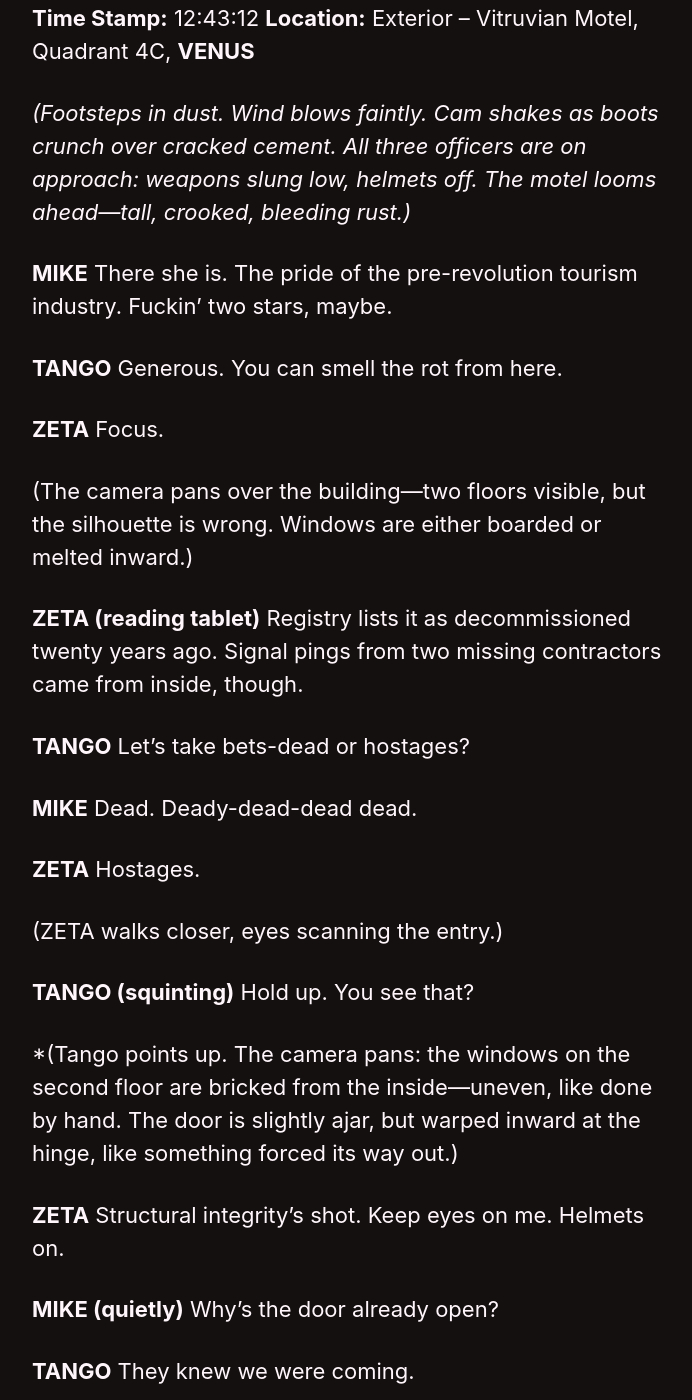
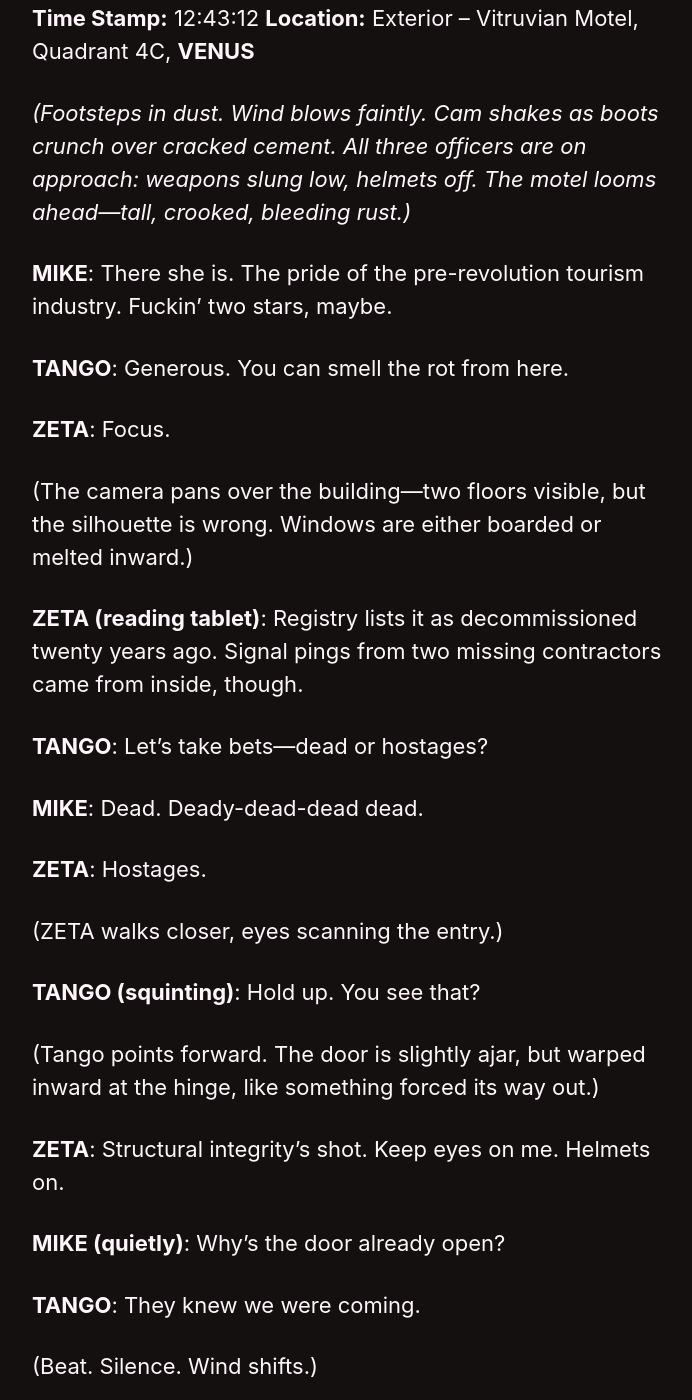
Before and after one commit to kyrie-edelweiss/edelweiss-archive, a Jekyll site: the page built from _pages/the-red-king.md, in a window 1280 px wide and 1400 px high, scrolled down 59115 px. Shown: the whole window, without its empty margins (290-982 px from the left). Built offline with Jekyll 4.4.1, drawn with Linux system fonts in a browser that asks for light colours; cached includes are drawn as plain includes; our own code applies the rules of GitHub Pages for plain Markdown files; some of the changed text lies outside the part shown.

Commit message:
Update the-red-king.md

```diff
--- a/_pages/the-red-king.md
+++ b/_pages/the-red-king.md
@@ -1184,63 +1184,63 @@ Neither man acknowledges it.
 
 *(Footsteps in dust. Wind blows faintly. Cam shakes as boots crunch over cracked cement. All three officers are on approach: weapons slung low, helmets off. The motel looms ahead—tall, crooked, bleeding rust.)*
 
-**MIKE**
+**MIKE**:
 There she is.
 The pride of the pre-revolution tourism industry. Fuckin’ two stars, maybe.
 
-**TANGO**
+**TANGO**:
 Generous. You can smell the rot from here.
 
-**ZETA**
+**ZETA**:
 Focus.
 
 (The camera pans over the building—two floors visible, but the silhouette is wrong. Windows are either boarded or melted inward.)
 
-**ZETA (reading tablet)**
+**ZETA (reading tablet)**:
 Registry lists it as decommissioned twenty years ago.
 Signal pings from two missing contractors came from inside, though.
 
-**TANGO**
-Let's take bets-dead or hostages?
-
-**MIKE**
+**TANGO**:
+Let's take bets—dead or hostages?
+
+**MIKE**:
 Dead. Deady-dead-dead dead.
 
-**ZETA**
+**ZETA**:
 Hostages.
 
 (ZETA walks closer, eyes scanning the entry.)
 
-**TANGO (squinting)**
+**TANGO (squinting)**:
 Hold up. You see that?
 
-*(Tango points up. The camera pans: the windows on the second floor are bricked from the inside—uneven, like done by hand. The door is slightly ajar, but warped inward at the hinge, like something forced its way out.)
-
-**ZETA**
+(Tango points forward. The door is slightly ajar, but warped inward at the hinge, like something forced its way out.)
+
+**ZETA**:
 Structural integrity’s shot. Keep eyes on me. Helmets on.
 
-**MIKE (quietly)**
+**MIKE (quietly)**:
 Why’s the door already open?
 
-**TANGO**
+**TANGO**:
 They knew we were coming.
 
 (Beat. Silence. Wind shifts.)
 
-**ZETA**
+**ZETA**:
 Weapons check. We breach on my mark.
 
 *(Zeta straps his boots tighter.)*
 
-**MIKE**
+**MIKE**:
 You ever get the feeling someone's watching you?
 
-TANGO:
+**TANGO**:
 No.
 
 *(Pause.)*
 
-**TANGO (softer)**
+**TANGO (softer)**:
 But I do now.
 
 ---
@@ -1255,76 +1255,76 @@ But I do now.
 
 *(Door hinges creak. The metal doesn’t resist—it swings inward with the slow exhale of a deep breath. The interior is darker than expected. The camera auto-corrects exposure. The air immediately registers several degrees warmer.)*
 
-**ZETA (flat)**
+**ZETA (flat)**:
 VAP 33-102. Entry point breached.
 Natural light waning. Flashlights on.
 
 *(Flashlights snap on with soft mechanical clicks. The beams sweep across a trashed lobby. Furniture is overturned, decomposing. A reception desk sags in on itself. Wallpaper is peeling in wide, vertical strips. Godrays through the boarded windows.)*
 
-**MIKE**
+**MIKE**:
 Okay… this is worse than I expected.
 
-**TANGO**
+**TANGO**:
 You expected better?
 
-**MIKE (gesturing)**
+**MIKE (gesturing)**:
 I mean look at it. That used to be a couch. Now it’s mulch.
 
-**ZETA**
+**ZETA**:
 Focus. Signs of habitation—anything recent?
 
 *(TANGO moves toward the desk. His cam picks up a broken landline, stained not with dust, but with something *damp*. There are no footprints on the floor, just odd drag patterns. Something was moved. Or pulled.)*
 
-**TANGO**
+**TANGO**:
 This place smells like old copper and vinegar.
 
-**MIKE:**
+**MIKE:**:
 I can hear the ocean.
 
-**ZETA (snaps)**
+**ZETA (snaps)**:
 There’s no ocean nearby.
 Block that noise out. Stay sharp.
 
-**TANGO (low)**
+**TANGO (low)**:
 He’s not wrong. It’s faint... but it’s there. Rolling tide. Coming from below us?
 
 *(Silence falls. The only sound is distant, rhythmic. Not wind. Not pipes. Not footsteps. But a low **pulling sound**, as if something massive were breathing through layers of walls.)*
 
 ---
 
-**ZETA:**
+**ZETA**:
 Reception’s clear.
 
-**TANGO:**
+**TANGO**:
 Split and sweep the side halls. Call out what you find.
 
 *(The squad moves. Zeta veers right. Mike takes left. Tango holds centerline. Their lights cut through air thick with invisible moisture. Each beam reveals *no mirrors.* Even where frame outlines remain on the wall—nothing reflective. Nothing watching back.)*
 
 ---
 
-**MIKE (softly, to himself)**
+**MIKE (softly, to himself)**:
 Why seal off the whole place?
 
-**MIKE (O.S.)**
+**MIKE**:
 I’ve got two doors—both locked. This hallway’s a dead end.
 
-**TANGO (O.S.)**
+**TANGO**:
 Same. One partially open. No sound. Doesn’t look disturbed.
 
-**ZETA**
+**ZETA**:
 Lobby level is clear. Proceeding to stairwell.
 
 ---
 
-*(ZETA moves ahead. The camera catches one final shot of the lobby—just before they pass into the stairwell: the corner of a painting. Water-damaged, streaked in red. The image is smeared, but some of it remains visible. A **man**. Kneeling. Arms raised. Eyes gone. The title plate beneath it is unreadable.)*
-
-**TANGO (staring)**
+*(Zeta moves ahead. The camera catches one final shot of the lobby—just before they pass into the stairwell: the corner of a painting. Water-damaged, streaked in red. The image is smeared, but some of it remains visible. A **man**. Kneeling. Arms raised. Eyes gone. The title plate beneath it is unreadable.)*
+
+**TANGO (staring)**:
 You seeing this?
 
-**ZETA**
+**ZETA**:
 Ignore it.
 
-**MIKE**
+**MIKE**:
 What the hell kind of motel hangs that in the lobby?
 
 *(No response. They move toward the stairwell. The sound of the ocean fades—not disappearing, but **receding**. Like it's waiting for them on another floor.)*
@@ -1339,13 +1339,13 @@ What the hell kind of motel hangs that in the lobby?
 
 *(Heavy door creaks open. Flashlights cut through dust-laced dark. The stairwell is narrow, ribbed with old pipes and condensation. The walls sweat. Paint bubbles in long, oozing strips.)*
 
-**ZETA:**
+**ZETA**:
 Stairwell entry confirmed.
 
-**MIKE (quiet):**
+**MIKE (quiet)**:
 You smell that? It’s different in here.
 
-**TANGO:**
+**TANGO:**:
 Yeah. Like boiled metal and damp cloth.
 Same as morgues back on **SATURN.**
 
@@ -1353,99 +1353,93 @@ Same as morgues back on **SATURN.**
 
 *(They begin climbing. The steps are slick in places—worn through concrete, not metal. One groans under Mike’s weight. Flashlights wobble on the walls—revealing stains that look like old boot scuffs. Or claw marks. It’s hard to tell.)*
 
-**ZETA:**
+**ZETA**:
 Count your steps.
 
-**TANGO:**
+**TANGO**:
 Why?
 
-**ZETA:**
+**ZETA**:
 If you feel like we’ve gone farther than we should have, I want numbers to prove it.
 
-**MIKE (after a beat):**
+**MIKE (after a beat)**:
 Thirteen... fourteen... fifteen... wait—
 
-**TANGO:**
+**TANGO**:
 We passed the second floor already.
 
-**MIKE:**
+**MIKE**:
 There wasn’t a door.
 
 ---
 
 *(They stop. The landing is blank. No signage. No hallway access. Just more stairs. The lighting fades to a dull, wet amber. A subtle hum now permeates the air—a low vibration, like the sound of an engine.)*
 
-**TANGO:**
+**TANGO**:
 You feel that?
 
-**ZETA:**
+**ZETA**:
 I feel it.
 
-**TANGO:**
-Like it’s watching us climb.
+**TANGO**:
+Like someone's watching us climb.
 
 ---
 
 *(The next landing finally appears—barely different from the last. No signage. Just a wall where a hallway should be. A single light buzzes overhead, dimming every time someone passes beneath.)*
 
-**ZETA:**
+**ZETA**:
 Altitude indicator says we’ve climbed 8 meters. That’s three floors’ worth.
 
-**MIKE:**
+**MIKE**:
 We’ve only seen **one** floor.
 
-**TANGO:**
+**TANGO**:
 So where are the others?
 
 *(Pause.)*
 
 ---
 
-**22:46:12 – INTERIOR ANOMALY FLAGGED**
-
-> ***CAM NOTE: Light refraction data inconsistent with building schematic. Internal elevation exceeds external profile.***
-
----
-
-**TANGO:**
+**TANGO**:
 We’re continuing. No backtracking.
 
-**ZETA:**
+**ZETA**:
 This place doesn’t have floors—it has **layers**.
 
-**MIKE:**
+**MIKE**:
 Yeah? What kind of layers?
 
-**TANGO (grim):**
-Like the layers of hell.
+**TANGO (grim, somewhat sarcastic)**:
+Infernal.
 
 ---
 
 *(They pass another landing. The stairwell curves sharper now, like the building’s coiling around them. Shadows deepen. Light sources dwindle. The handrails are damp to the touch—slightly sticky.)*
 
-**MIKE (uneasy):**
+**MIKE (uneasy)**:
 How many more?
 
-**ZETA:**
+**ZETA**:
 Until we find them.
 
-**TANGO:**
+**TANGO**:
 Or they find us.
 
 ---
 
-*(They reach a landing with a partially open door. No markings. Just heat spilling from within.
-A hum behind the walls. The sound of **tide**. Not imagined. Not distant.)*
-
----
-
-**ZETA (quiet):**
+_(They reach a landing with a partially open door. No markings. Just heat spilling from within.
+A hum behind the walls. The sound of **tide**. Not imagined. Not distant.)_
+
+---
+
+**ZETA (quiet)**:
 We’re here.
 
-**MIKE:**
+**MIKE**:
 This isn’t Floor 2, is it?
 
-**TANGO:**
+**TANGO**:
 No.
 This is **Floor 6**.
 
@@ -1458,96 +1452,79 @@ This is **Floor 6**.
 
 ---
 
-*(The door creaks as ZETA opens it. The hallway beyond is long, unlit. Their flashlights cut into amber haze. The corridor has no windows, no signs, and no visible end at first. Only silence.)*
-
-**ZETA:**
+*(The door creaks as Zeta opens it. The hallway beyond is long, unlit. Their flashlights cut into amber haze. The corridor has no windows, no signs, and no visible end at first. Only silence.)*
+
+**ZETA**:
 Floor 6 confirmed. Proceeding east.
 Eyes sharp. Weapons tight.
 
-**MIKE (low):**
-Where the hell is the light?
-
-**TANGO:**
-Same place the mirrors went.
+**MIKE (low)**:
+Where the hell is my flashlight?
 
 ---
 
 *(They step in. The hallway is too wide for a building this size. The walls are slightly bowed—curved inward like ribs. Floor tiles are damp. Stained.)*
 
-**ZETA (scanning):**
+**ZETA (scanning)**:
 Four doors. Two left. Two right.
 One at the end.
 
 *(They pause. All the doors are unmarked. Frames are warped—some bloated with moisture, others thinned like something pushed hard against them for years.)*
 
-**TANGO (noting quietly):**
+**TANGO (noting quietly)**:
 You see this?
 
-*(TANGO gestures to the floor. Track marks. Scattered. Sharp turns. A pattern of dragging and circular pacing—no shoes.)*
-
-**MIKE:**
+*(Tango gestures to the floor. Track marks. Scattered. Sharp turns. A pattern of dragging and circular pacing—no shoes.)*
+
+**MIKE**:
 It’s like someone walked in circles… again and again.
 
-**ZETA:**
+**ZETA**:
 We focus on the end door. Sweep and extract.
 
 ---
 
-*(As they move, a faint sound begins in the feed: **waves**, slow and deep, muffled like from behind the walls. None of them comment on it yet. None are sure it’s real.)*
-
-**MIKE (voice slightly shaking):**
-I thought this building didn’t have six floors.
-
-**TANGO:**
-It didn’t. Not until we needed to find this.
-
----
-
 *(They pass the side doors. No doorknobs. Just sealed seams in rusted frames. Zeta’s light catches something on one of the walls—an old mark. Scratched deep. A spiral. Repeated over itself until the wall gave way beneath the pressure.)*
 
-**ZETA:**
+**ZETA**:
 Spiral sigil. Venusian origin. Ritual-grade.
 Somebody carved this with intention.
 
-**MIKE:**
+**MIKE**:
 This was never just a motel.
 
-**TANGO (quiet):**
-No. It was a **womb**.
-
-*(The hum increases as they approach the far door. It’s larger than the others. It doesn’t fit the frame. Looks newer—but not cleaner. Like something rebuilt it *from the inside*.)*
-
-**TANGO:**
-It’s breathing.
-
-**ZETA**
+---
+
+*(A hum increases as they approach the far door. It’s larger than the others. It doesn’t fit the frame. Looks newer—but not cleaner. Like something rebuilt it *from the inside*.)*
+
+**ZETA**:
 Something was pushing from inside. It's been sealed off. Nothing in, or out.
 
-**TANGO**
+**TANGO**:
 Stack up.
 
-**MIKE**
+**MIKE**:
 Tango—
 
-**TANGO**
+**TANGO**:
 We breach it. Now.
 
 *(They position themselves around the door—standard breach posture. The camera shakes slightly from Tango’s pulse. The wall next to the door is moist to the touch.)*
 
-**MIKE**
+**MIKE**:
 I've got a bad feeling, boss.
 
-**ZETA**
+**ZETA**:
 You’re not alone.
 
 ---
 
 *(The humming stops.
 Complete silence.
-For just a second—so complete it feels like pressure.
+For just a second—so complete it feels like cascading pressure.
 Then—)*
 
-**TANGO (cold):**
+**TANGO (cold)**:
 On my mark.
 
 ---
@@ -1597,7 +1574,7 @@ Three.
 
 ### **FRAME 0007**
 **[Visual]**: Tango's leg kicks. Door swings inward—no resistance. No creak. No impact. It glides open like paper.
-**[Audio]**: Screeching spike—origin unknown. Not from subject. Not from team.
+**[Audio]**: Screeching spike—origin unknown. Not from team.
 **[System]**: BDYREC flags this frame with:
 > ***"MOTION DETECTED… FRONT / LEFT / RIGHT / TOP / BOTTOM / BEHIND…"***
 
@@ -1623,10 +1600,10 @@ Only central figure remains stable: **the girl**.
 ---
 
 ### **FRAME 0014**
-**[MIKE]:**
+**[MIKE]**:
 She’s alive—holy shit—she’s alive!
 
-**[TANGO]:**
+**[TANGO]**:
 Ma’am, we’re with the VAP. We’re here to help you. Do you hear me?
 
 **[ZETA]:**
@@ -1638,7 +1615,7 @@ Tango—approach slow. Restraints first.
 **[Visual]**: TANGO steps closer. Camera jitter increases.
 Flashlight catches damp surface on bed. Looks like sweat or condensation.
 Subject’s screaming doesn’t change tone. Continuous. Almost **mechanical**.
-**[TANGO]:**
+**[TANGO]**:
 You’re safe. You’re safe. It’s over.
 
 ---
@@ -1672,10 +1649,10 @@ Her lips move. No sound.
 **[Visual]**: Straps begin to fray—slowly, like dissolving fiber. No one cuts them.
 Subject lifts arms. Does not struggle. Walks only when pulled. Head tilted.
 
-**[TANGO]:**
+**[TANGO]**:
 We’re leaving. Zeta?
 
-**[ZETA]:**
+**[ZETA]**:
 Move. Now.
 
 ---
@@ -1699,21 +1676,21 @@ Room temperature drops 6°C in 4 seconds.
 
 *(Boots on tile. Harsh breathing. The girl is silent now, being carried between Tango and Zeta. Mike leads, weapon drawn. Lights dim.)*
 
-**MIKE**
+**MIKE**:
 We’re clear. Let’s move. Fast.
 
-**TANGO**
+**TANGO**:
 Got her. Her legs aren’t responding—like she’s… disconnected.
 
-**ZETA**
+**ZETA**:
 Focus on the extraction. Don't talk out of place.
 
 *(They reach the stairwell. Mike leads the way, more hardened now. He swings the door open. For a moment, there’s only darkness.)*
 
-**MIKE (hesitating)**
+**MIKE (hesitating)**:
 ...Wait. We didn’t climb this many floors.
 
-**TANGO (whispers)**
+**TANGO (whispers)**:
 No... we only came up two.
 
 *(They begin descending. Floor by floor. The numbers etched into the concrete are scratched, smeared, distorted—as if the building is trying to forget its own structure.)*
@@ -2006,13 +1983,9 @@ Now, one of them—**VENUS**—glows blood-red. It pulses, silently mocking the
 > **EDELWEISS:**
 > “Hello, citizens This is Avery-Mary Edelweiss… former chief executive officer… Neptune quadrant.”
 
-Her voice is thin. She speaks like a woman unraveling from the inside.
+Her voice is thin. She speaks like she's unraveling from the inside.
 
 > “As of this morning, all neo-industry outposts on Mercury… all orbital research stations across the Jovian moons… all Uranian contractor training… have been formally collapsed.”
-
-She pauses. A tremor.
-
-> “The Pillar has fallen. Callisto’s power grid is gone. The sexual compliance camps… no longer report.”
 
 She glances to the side.
 
```
Also changed, not shown: other parts of _pages/the-red-king.md (+4 -4 lines).
